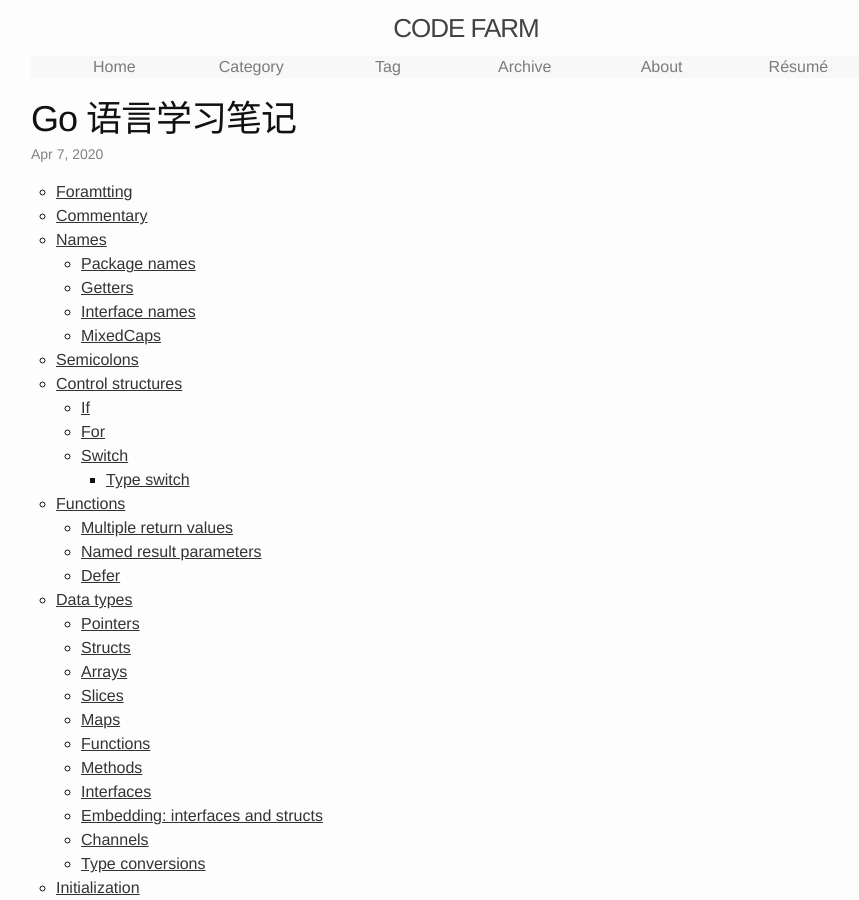
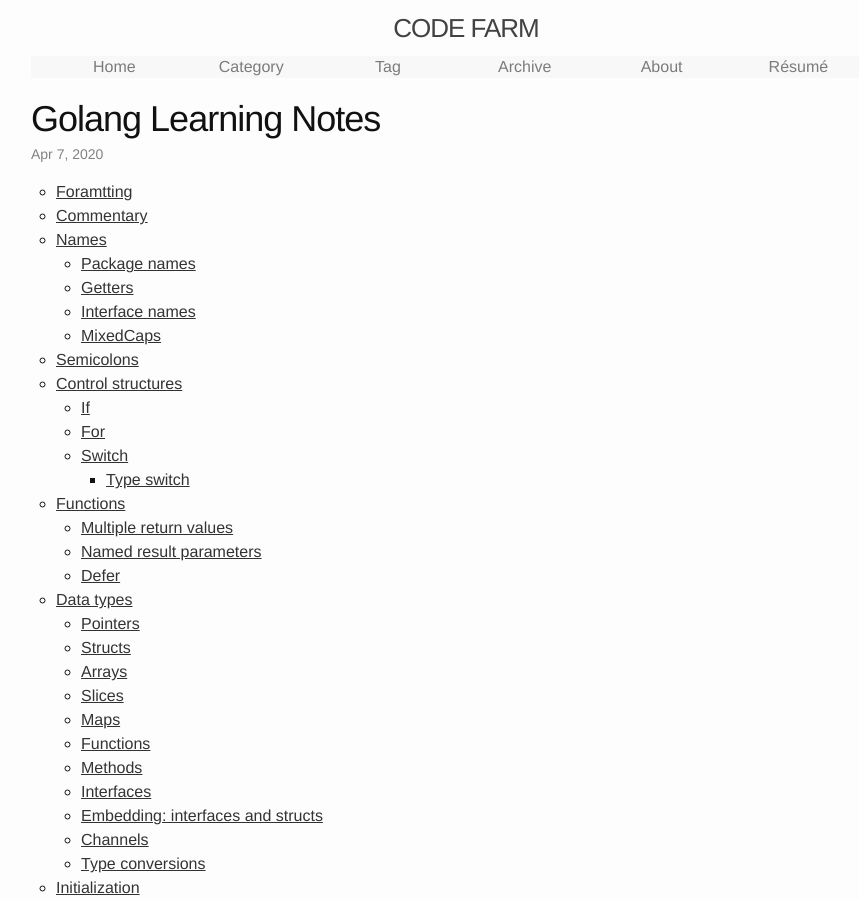
Before and after one commit to ousiax/ousiax.github.io, a Jekyll site: the page built from _posts/2020-04-07-golang-learning-notes.md, in a window 1280 px wide and 900 px high. Shown: the whole window, without its empty margins (174-1033 px from the left). Built offline with Jekyll 4.4.1, drawn with Linux system fonts in a browser that asks for light colours.

Commit message:
Update post title

```diff
--- a/_posts/2020-04-07-golang-learning-notes.md
+++ b/_posts/2020-04-07-golang-learning-notes.md
@@ -1,6 +1,6 @@
 ---
 layout: post
-title: Go 语言学习笔记
+title: Golang Learning Notes
 date: 2020-04-07 09:24:39 +0800
 categories: ['Go']
 tags: ['Go']
```
